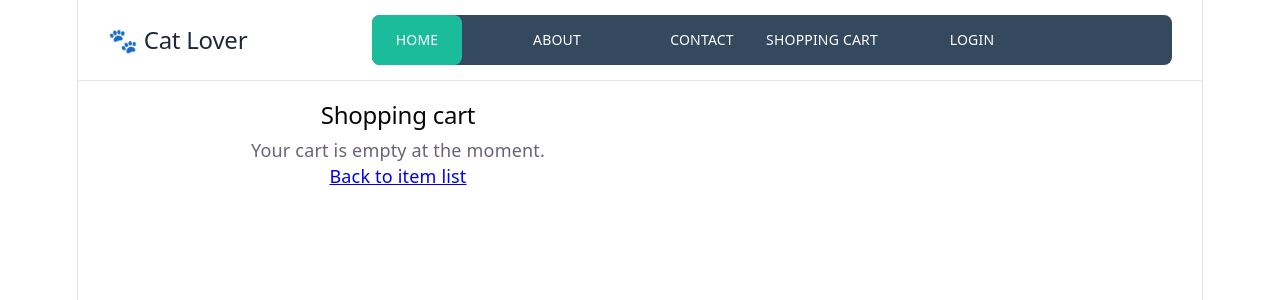
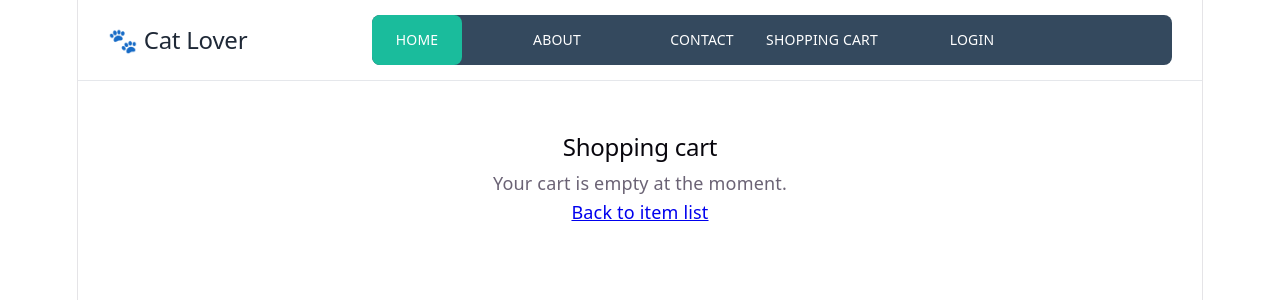
Before and after one commit to ShoheiK12/Cat_Lover, a React (Vite) app: page /cart in a window 1280 px wide. Shown: the top 300 px of the page. Built offline with nearby package versions, Linux system fonts and the light colour scheme.

Commit message:
Improve CSS (Make the containers in all pages centre)

```diff
--- a/src/App.css
+++ b/src/App.css
@@ -109,6 +109,33 @@ main {
   left: 680px;
   background-color: #e74c3c;
 }
+
+
+.page-container,
+.contact-container,
+.checkout-container,
+.account-container,
+.about-container,
+.cart-container,
+.login-container,
+.item-detail-container {
+  max-width: 1200px;
+  width: 100%;
+  margin: 0 auto;
+  padding: 32px 20px;
+  line-height: 1.6;
+  box-sizing: border-box;
+}
+
+.review-form-container {
+  max-width: 100%;
+  margin: 0 auto;
+  padding: 24px;
+  background: #fdfbf7;
+  border-radius: 12px;
+  border: 1px solid #f2ece1;
+}
+
 
 /* Home */
 
@@ -885,12 +912,6 @@ dl.info dd {
   border: 1px solid #ccc;
 }
 
-.review-form-container {
-  margin-bottom: 20px;
-  padding-bottom: 20px;
-  border-bottom: 1px solid #eee;
-}
-
 /* Review Item Styles */
 .review-list {
   display: flex;
```
